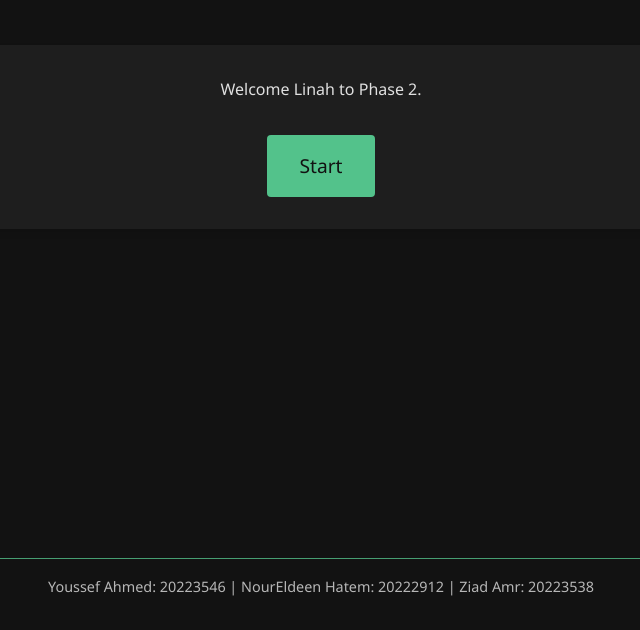
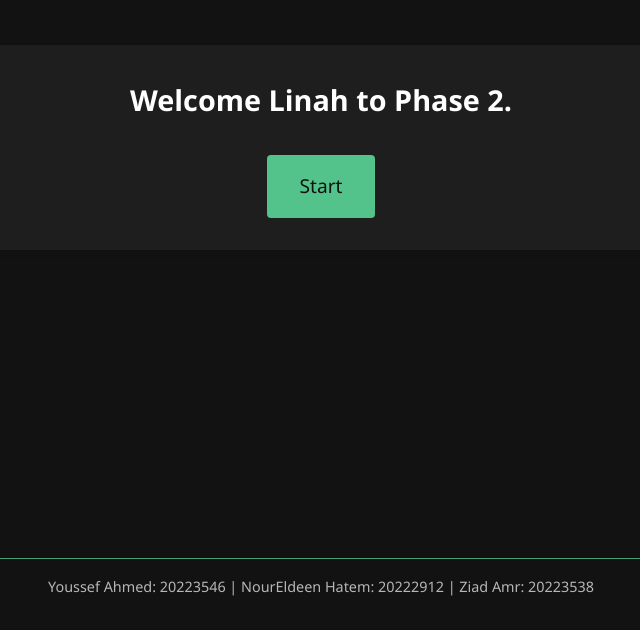
Before and after one commit to yoyox2003/Operating-system-2-phase-2-, a plain HTML site: page index.html in a window 1280 px wide. Shown: the part 170-800 px from the top of the page, without its empty margins (319-959 px from the left). Drawn offline with Linux system fonts and the light colour scheme.

Commit message:
changed linah size and font

```diff
--- a/index.html
+++ b/index.html
@@ -14,7 +14,10 @@
             </header>
             <main>
                 <div class="content">
-                    <p style="text-align: center">Welcome Linah to Phase 2.</p>
+                    <h2 style="text-align: center; color: #fff">
+                        Welcome Linah to Phase 2.
+                    </h2>
+
                     <div class="button-container">
                         <a href="mainPage.html" class="btn">Start</a>
                     </div>
```
